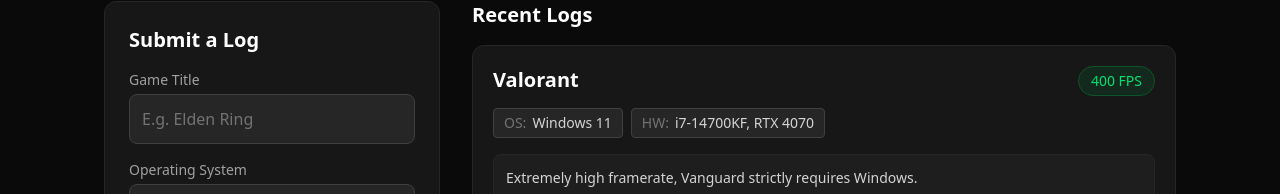
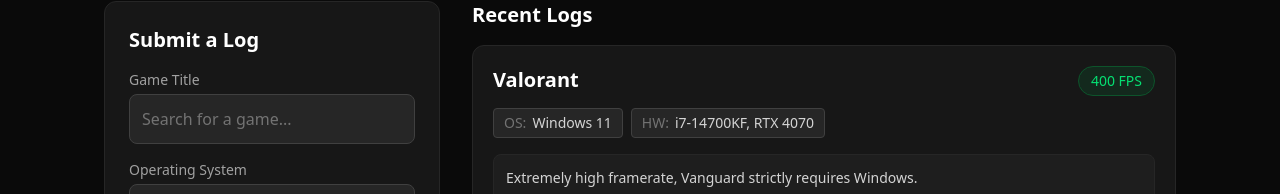
Before and after one commit to jdube-rrc/video-game-tracker, a React (Vite) app: page /hardware-logs in a window 1280 px wide. Shown: the part 325-519 px from the top of the page. Built offline with nearby package versions, Linux system fonts and the light colour scheme.

Commit message:
refactor: move PlatformHardwareLog from common to pages feat: add dropdown when selecting video game to add to Platform & Hardware Compatability log

```diff
--- a/src/App.tsx
+++ b/src/App.tsx
@@ -6,7 +6,7 @@
 import GameDetails from "./components/pages/GameDetails/GameDetails";
 import UserProfile from "./components/pages/UserProfile/UserProfile";
 import Registration from "./components/pages/registration/Registration";
-import PlatformHardwareLog from "./components/common/PlatformHardwareLog/PlatformHardwareLog";
+import PlatformHardwareLog from "./components/pages/PlatformHardwareLog/PlatformHardwareLog";
 import userAvatarFallback from "./assets/user.png";
 import "./App.css";
 import { useVisits } from "./hooks/useVisits/userVisits";
--- a/src/components/common/PlatformHardwareLog/PlatformHardwareLog.tsx
+++ b/src/components/pages/PlatformHardwareLog/PlatformHardwareLog.tsx
@@ -1,5 +1,6 @@
-import React, { useState } from "react";
+import React, { useState, useMemo, useRef, useEffect } from "react";
 import { useHardwareLogs } from "../../../hooks/usePlatformHardwareLogs/userPlatformHardwareLogs";
+import { videoGames } from "../../../data/video_games";
 
 /**
  * Component for displaying and submitting hardware compatibility logs.
@@ -9,21 +10,56 @@
   // Destructure everything we need from our custom hook
   const { logs, isLoading, error, addLog } = useHardwareLogs();
 
-  // Local state just for the form inputs
+  // Local state for the form inputs
   const [gameTitle, setGameTitle] = useState("");
   const [os, setOs] = useState("");
   const [hardwareSpecs, setHardwareSpecs] = useState("");
   const [averageFps, setAverageFps] = useState<number>(60);
   const [reviewText, setReviewText] = useState("");
 
+  // Search Data State
+  const [isDropdownOpen, setIsDropdownOpen] = useState(false);
+  const dropdownRef = useRef<HTMLDivElement>(null);
+
+  // Filter games based on input
+  const derivedGames = useMemo(() => {
+    if (!gameTitle) return [];
+    return videoGames
+      .filter((g) => g.name.toLowerCase().includes(gameTitle.toLowerCase()))
+      .slice(0, 5); // Limit to top 5 results
+  }, [gameTitle]);
+
+  // Closes dropdown if user clicks outside of it
+  useEffect(() => {
+    function handleClickOutside(event: MouseEvent) {
+      if (
+        dropdownRef.current &&
+        !dropdownRef.current.contains(event.target as Node)
+      ) {
+        setIsDropdownOpen(false);
+      }
+    }
+    document.addEventListener("mousedown", handleClickOutside);
+    return () => document.removeEventListener("mousedown", handleClickOutside);
+  }, []);
+
+  const handleGameSelect = (name: string) => {
+    setGameTitle(name);
+    setIsDropdownOpen(false);
+  };
+
   const handleSubmit = async (e: React.FormEvent) => {
     e.preventDefault();
+    if (!gameTitle.trim()) return;
+
     // Pass the flat data object to the hook
     await addLog({ gameTitle, os, hardwareSpecs, averageFps, reviewText });
 
     // Clear the form after submission
     setGameTitle("");
+    setOs("");
     setHardwareSpecs("");
+    setAverageFps(60);
     setReviewText("");
   };
 
@@ -56,22 +92,47 @@
 
       <div className="grid grid-cols-1 lg:grid-cols-3 gap-8">
         {/* Left Side: The Form */}
-        <div className="lg:col-span-1 space-y-6">
+        <div className="lg:col-span-1">
           <div className="bg-neutral-900 p-6 rounded-xl border border-neutral-800 sticky top-6">
             <h3 className="text-xl font-bold text-white mb-4">Submit a Log</h3>
             <form onSubmit={handleSubmit} className="space-y-4">
-              <div>
+              {/* Game Title Dropdown Search */}
+              <div className="relative" ref={dropdownRef}>
                 <label className="block text-sm font-medium text-neutral-400 mb-1">
                   Game Title
                 </label>
                 <input
                   type="text"
-                  placeholder="E.g. Elden Ring"
+                  placeholder="Search for a game..."
                   className="w-full bg-neutral-800 border border-neutral-700 rounded-lg p-3 text-white placeholder-neutral-500 focus:outline-none focus:border-neutral-500 focus:ring-1 focus:ring-neutral-500 transition-colors"
                   value={gameTitle}
-                  onChange={(e) => setGameTitle(e.target.value)}
+                  onChange={(e) => {
+                    setGameTitle(e.target.value);
+                    setIsDropdownOpen(true);
+                  }}
+                  onFocus={() => setIsDropdownOpen(true)}
                   required
                 />
+
+                {/* Dropdown Menu */}
+                {isDropdownOpen && derivedGames.length > 0 && (
+                  <ul className="absolute z-10 w-full mt-1 bg-neutral-800 border border-neutral-700 rounded-lg shadow-lg max-h-60 overflow-y-auto">
+                    {derivedGames.map((game) => (
+                      <li
+                        key={game.id}
+                        onClick={() => handleGameSelect(game.name)}
+                        className="flex items-center gap-3 px-4 py-3 hover:bg-neutral-700 cursor-pointer text-white border-b border-neutral-700 last:border-0 transition-colors"
+                      >
+                        <img
+                          src={game.artwork_url}
+                          alt={game.name}
+                          className="w-10 h-14 object-cover rounded bg-neutral-900"
+                        />
+                        <span className="font-medium">{game.name}</span>
+                      </li>
+                    ))}
+                  </ul>
+                )}
               </div>
 
               <div>
```
